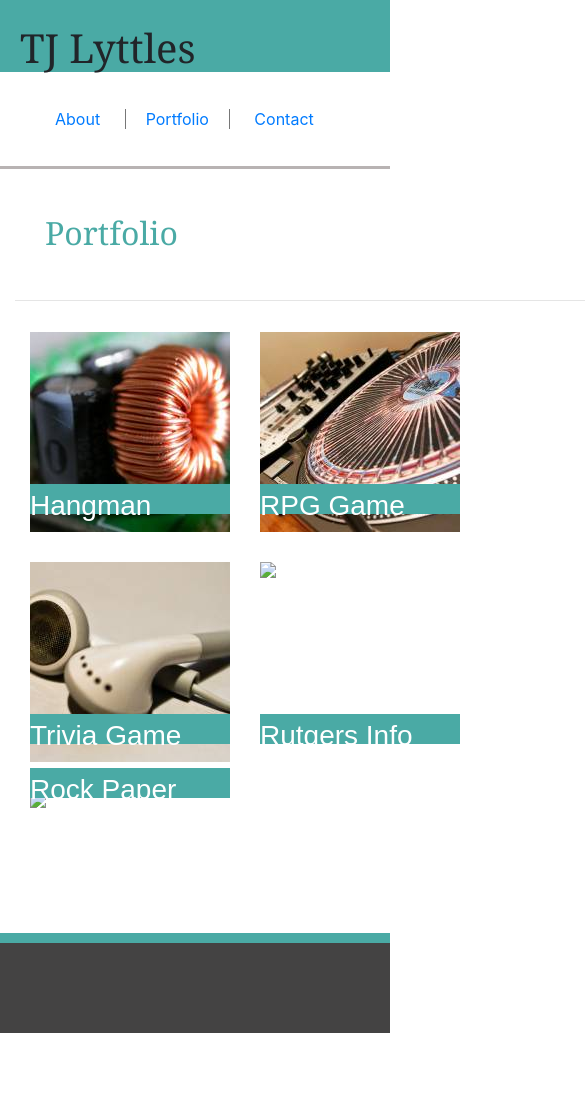
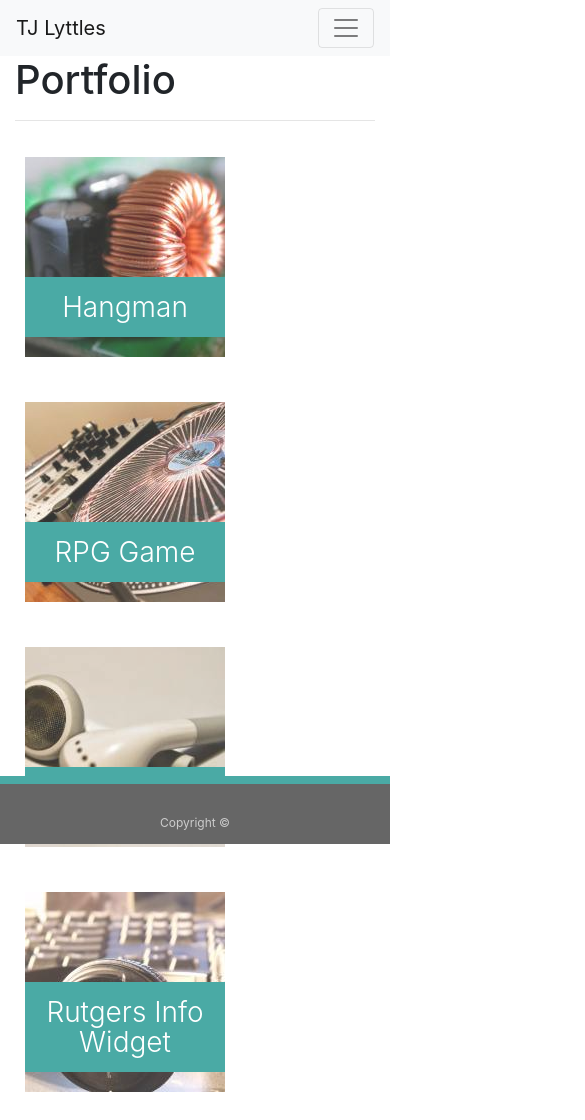
Before and after one commit to tjlyttles/Bootstrap-Portfolio, a plain HTML site: page portfolio.html in a window 390 px wide. Shown: the top 1120 px of the page, 585 px wide, since content can reach past the window. Before the commit the page ends 1063 px from the top, so only its background shows below. Drawn offline with nearby package versions, Linux system fonts and the light colour scheme.

Commit message:
Finished

```diff
--- a/assests/css/style.css
+++ b/assests/css/style.css
@@ -1,171 +1,53 @@
-* {
-    margin: 0;
-    padding: 0;
-}
-
-body, html {
-    font-family:  'Arial', 'Helvetica Neue', Helvetica, sans-serif;
-    margin: auto;
-    color: #777777;
+html,
+body {
     height: 100%;
 }
 
-header {
-    width: 100vw;
-    background: #ffffff;
-    border-bottom: 3px solid #b8b3b3;
-    display: flex;
-    justify-content: space-evenly;
-    margin-bottom: 20px;
+.imglinks {
+    position: relative;
+    float: left;
+    margin: 20px 25px 25px;
+    overflow: auto;
 }
 
-.name {
-    background: #4aaaa5;
-    padding: 24px 20px 0 20px
+.imglinks img {
+    width: 100%;
+    border: 0 none;
+    opacity: 0.8;
 }
 
-#linkborder {
-    border-left: 1px solid #777777;height:5px;
-    border-right: 1px solid #777777;height:5px;
-}
-
-a {
-    padding-left: 20px;
-    padding-right: 20px;
-    text-decoration: none;
-    color: #777777;
-}
-
-a:hover {
-    cursor: pointer;
-}
-
-.profile {
-    float: left;
-}
-
-.links {
-    margin: 35px;
-}
-
-h1 {
-    font-family: 'Georgia', Times, Times New Roman, serif;
-}
-
-h2 {
-    display: flex;
-    justify-content: flex-start;
-    font-family: 'Georgia', Times, Times New Roman, serif;
-    color: #4aaaa5;
-    padding: 25px 0 0 30px;
-}
-
-img {
-   margin: 15px;
-}
-
-.coil {
-    position: relative;
-}
-
-.djtable {
-    position: relative;
-}
-
-.earphones {
-    position: relative;
-}
-
-.headphones {
-    position: relative;
-}
-
-.ledtv {
-    position: relative;
-    display: flex;
-    justify-content: flex-start;
-}
-
-h3 {
+.imglinks h3 {
     position: absolute;
-    bottom: 25px;
-    left: 15px;
-    width: 200px;
-    height: 30px;
+    bottom: 20px;
+    width: 100%;
+    padding: 15px;
+    margin-bottom: 0;
+    font-weight: 300;
+    line-height: 30px;
+    color: #ffffff;
+    text-align: center;
     background: #4aaaa5;
-    padding-top: 5px;
-}
-
-input[type=text] {
-    width: 100%;
-    padding: 12px 20px;
-    margin: 8px 0;
-    box-sizing: border-box;
-}
-
-textarea {
-    width: 100%;
-    height: 150px;
-    box-sizing: border-box;
-}
-
-input[type=submit] {
-    background: #4aaaa5;
-    border: none;
-    color: white;
-    padding: 15px 32px;
-    text-align: center;
-    text-decoration: none;
-    display: inline-block;
-    font-size: 16px;
-}
-
-.topimgs {
-    display: flex;
-    justify-content: flex-start;
-}
-
-.midimgs {
-    display: flex;
-    justify-content: flex-start;
-}
-
-.botimgs {
-    display: flex;
-    justify-content: flex-start;
-}
-
-.container {
-    min-height: 100%;
-}
-
-.maincontact {
-    overflow: auto;
-    padding: 0 20px 20px 20px;
-    margin: auto;
-    width: 960px;
-    background :#ffffff;
-    color: #777777;
-    font-family: 'Arial', 'Helvetica Neue', Helvetica, sans-serif;
-}
-
-.mainport {
-    margin: auto;
-    width: 960px;
-    background :#ffffff;
-    color: white;
-    font-family: 'Arial', 'Helvetica Neue', Helvetica, sans-serif;
-    padding-bottom: 100px
+    border-bottom: 0;
 }
 
 footer {
-    width: 100vw;
-    height: 100px;
-    background-color: #444343;
-    border-top: 10px solid #4aaaa5;
-    color: white;
+    padding: 30px 0;
+    position: fixed;
+    bottom: 0;
+    clear: both;
+    font-size: 12px;
+    color: #cccccc;
     text-align: center;
-    position: relative;
-    margin-top: -100px;
-    clear: both;
+    background: #666666;
+    border-top: 8px solid #4aaaa5;
+    height: 50px;
+    width: 100%;
+  }
+
+p {
+      float: right;
+  }
+
+.profile {
+    float:left;
 }
--- a/portfolio.html
+++ b/portfolio.html
@@ -4,58 +4,78 @@
     <meta charset="UTF-8">
     <meta name="viewport" content="width=device-width, initial-scale=1.0">
     <meta http-equiv="X-UA-Compatible" content="ie=edge">
-    <title>Document</title>
     <link rel="stylesheet" type="text/css" href="assests\css\style.css">
     <link rel="stylesheet" href="https://stackpath.bootstrapcdn.com/bootstrap/4.3.1/css/bootstrap.min.css" integrity="sha384-ggOyR0iXCbMQv3Xipma34MD+dH/1fQ784/j6cY/iJTQUOhcWr7x9JvoRxT2MZw1T" crossorigin="anonymous">
+    <title>Document</title>
 </head>
-<body>
-        <header>
-                <div class="name">
-                    <h1>TJ Lyttles</h1>
+<body background= "assests/images/weave.png">
+    <nav class="navbar navbar-expand-lg navbar-light bg-light">
+            <a class="navbar-brand" href="index.html">TJ Lyttles</a>
+            <button class="navbar-toggler" type="button" data-toggle="collapse" data-target="#navbarSupportedContent" aria-controls="navbarSupportedContent" aria-expanded="false" aria-label="Toggle navigation">
+                <span class="navbar-toggler-icon"></span>
+            </button>
+
+            <div class="collapse navbar-collapse" id="navbarSupportedContent">
+                <ul class="navbar-nav ml-auto">
+                <li class="nav-item active">
+                    <a class="nav-link" href="index.html">About <span class="sr-only">(current)</span></a>
+                </li>
+                <li class="nav-item">
+                    <a class="nav-link" href="portfolio.html">Portfolio</a>
+                </li>
+                <li class="nav-item">
+                    <a class="nav-link" href="contact.html">Contact</a>
+                </li>
+                </ul>
             </div>
-                <nav>
-                    <div class="links">
-                            <a href="about.html">About</a>
-                            <a id="linkborder" href="portfolio.html">Portfolio</a>
-                            <a href="contact.html">Contact</a>
         </nav>
-            </header>
     <div class="container">
-                <section class="mainport">
-                    <h2>Portfolio</h2>
-                    <br>
+        <div class="row">
+            <div class="col-sm-2">
+
+            </div>
+            <div class="col-sm-8" style="background: white">
+                <h1>Portfolio</h1>
                 <hr>
-                        <div class="topimgs">
-                            <div class="coil">
+                <div class="row">
+                    <div class="imglinks">
                         <img src="assests/images/coil.jpg" alt="coil">
                         <h3>Hangman</h3>
                     </div>
-                            <div class="djtable">
+                    <div class="imglinks">
                             <img src="assests/images/djtable.jpg" alt="djtable">
-                                <div class="rpg">
                             <h3>RPG Game</h3>
                         </div>
                 </div>
-                        </div>
-                        <div class="midimgs">
-                            <div class="earphones">
+                <div class="row">
+
+                        <div class="imglinks">
                                 <img src="assests/images/earphones.jpg" alt="earphones">
                                 <h3>Trivia Game</h3>
                             </div>
-                            <div class="headphones">
-                                <img src="tjlyttles.github.io/assests/images/headphone.jpg" alt="hphones">
+
+
+                            <div class="imglinks">
+                                    <img src="assests/images/headphone.jpg" alt="hphones">
                                     <h3>Rutgers Info Widget</h3>
                                     </div>
                 </div>
-                        <div class="ledtv">
-                            <img src="tjlyttles.github.io/assests/images/ledtv.jpg" alt="ledtv">
+                <div class="row">
+
+                        <div class="imglinks">
+                                <img src="assests/images/ledtv.jpg" alt="ledtv">
                                 <h3>Rock Paper Scissors</h3>
                             </div>
-                </section>
+
+                </div>
+            </div>
+            <div class="col-sm-2">
+
+            </div>
+        </div>
     </div>
     <footer>
-                <br><br><br><br>
-                <p>Copyright ©</p>
+        <span>Copyright &copy;</span>
      </footer>
 </body>
 </html>
```
Also changed, not shown: contact.html (+50 -27 lines), index.html (+37 -25 lines). Lines whose indentation alone changed are shown as unchanged.
